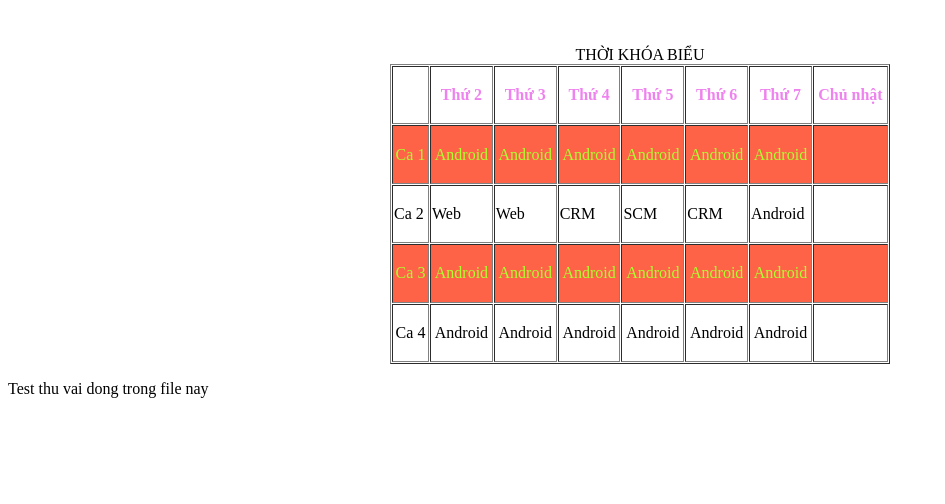
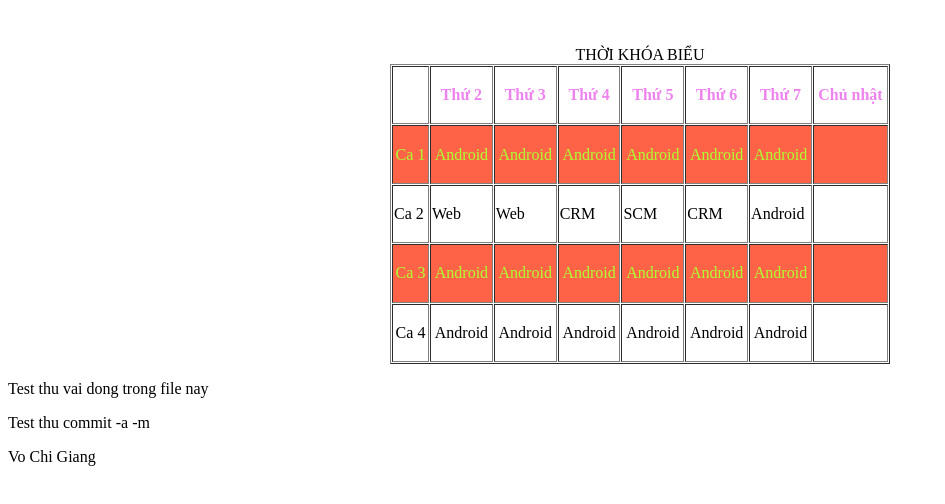
Before and after one commit to Giangvo55/Web, a plain HTML site: page index.html in a window 1280 px wide. Shown: the whole page, without its empty margins (0-945 px from the left). Drawn offline with Linux system fonts and the light colour scheme.

Commit message:
add 1 line

```diff
--- a/index.html
+++ b/index.html
@@ -65,6 +65,7 @@
 
     </table>
     <p> Test thu vai dong trong file nay</p>
-
+    <p>Test thu commit -a -m </p>
+    <p>Vo Chi Giang</p>
 </body>
 </html>
```
